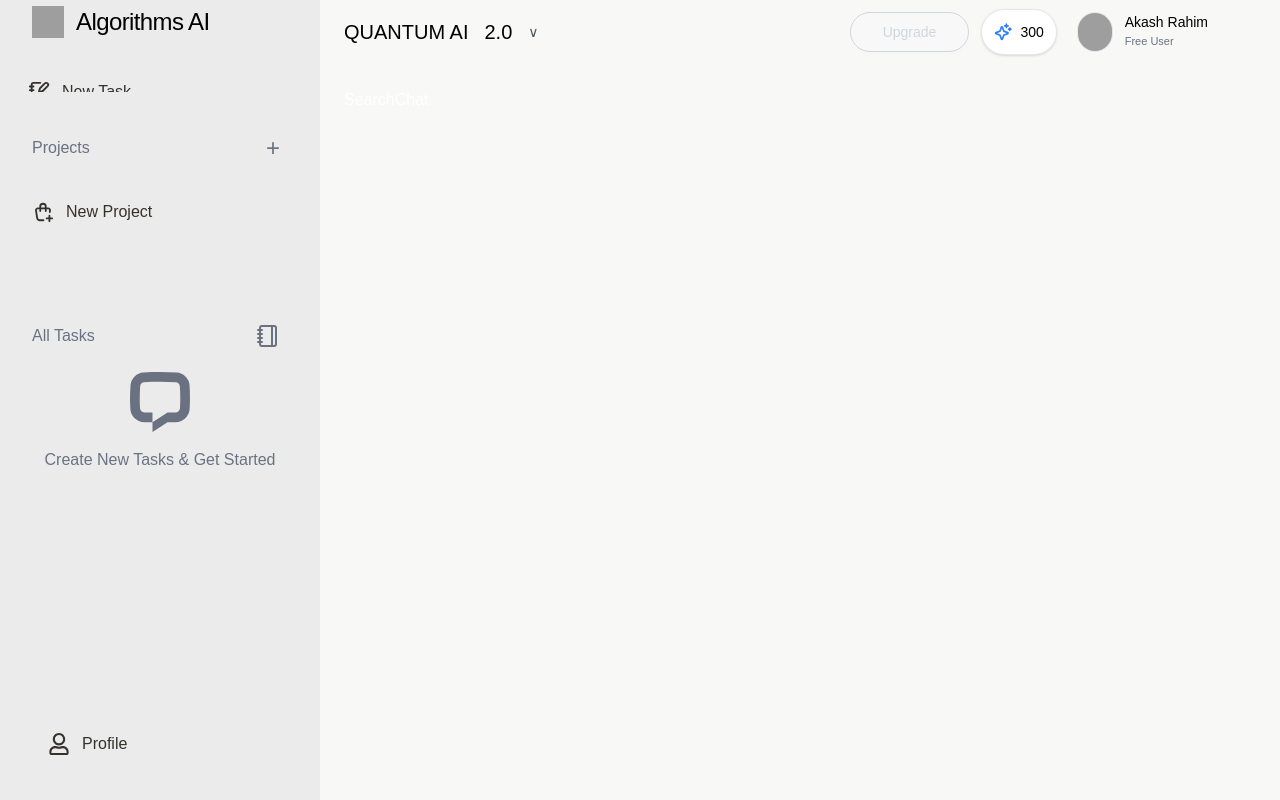
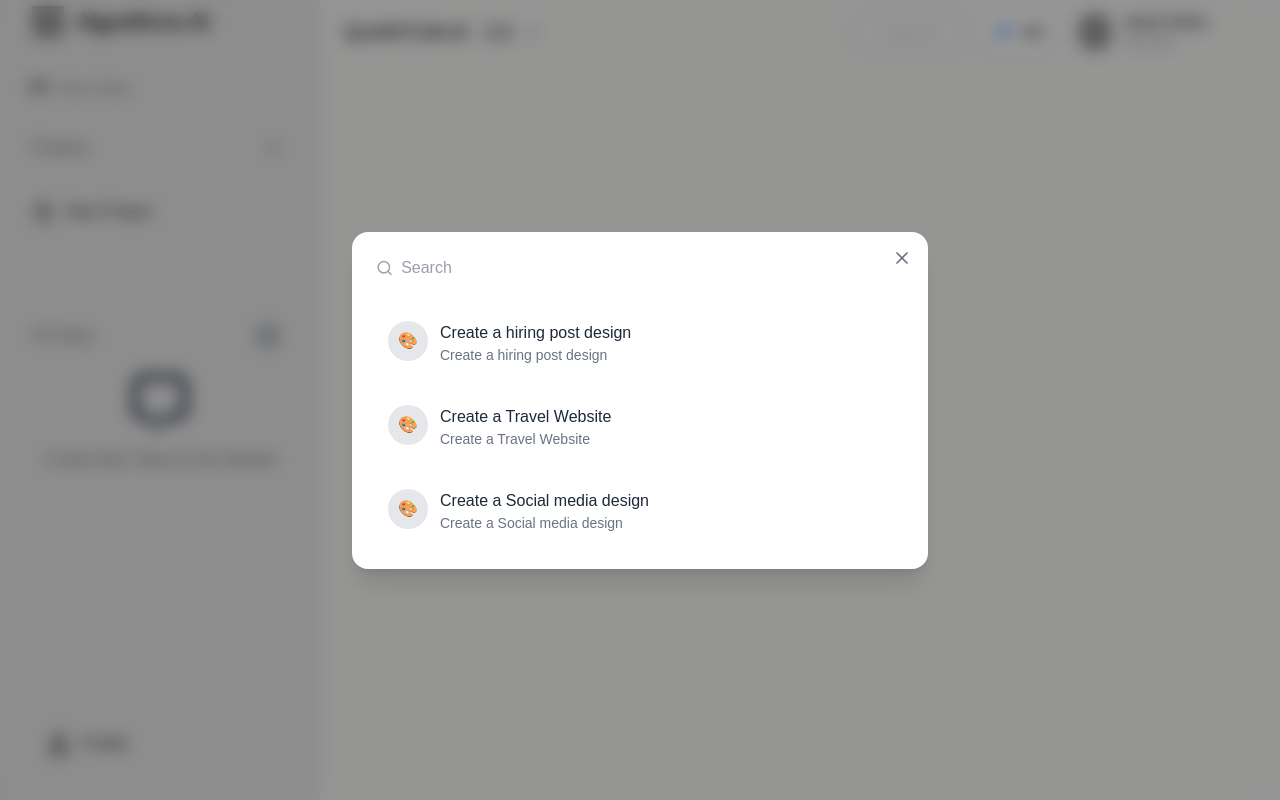
Before and after one commit to faioperation/kenneth_mckean-Frontend, a React (Vite) app: page /user/search in a window 1280 px wide. Built offline with nearby package versions, Linux system fonts and the light colour scheme; grey boxes are pictures that could not be loaded.

Commit message:
search chat section added

```diff
--- a/src/user/pages/User/UserPages/SearchChat.jsx
+++ b/src/user/pages/User/UserPages/SearchChat.jsx
@@ -1,7 +1,83 @@
-import React from 'react'
+import React, { useState } from "react";
+import { FiSearch, FiX } from "react-icons/fi";
+import { Link } from "react-router";
 
-export default function SearchChat() {
+export default function SearchChat({onClose}) {
+  const [query, setQuery] = useState("");
+
+  const items = [
+    {
+      title: "Create a hiring post design",
+      desc: "Create a hiring post design",
+    },
+    {
+      title: "Create a Travel Website",
+      desc: "Create a Travel Website",
+    },
+    {
+      title: "Create a Social media design",
+      desc: "Create a Social media design",
+    },
+  ];
+
+  const filteredItems = items.filter((item) =>
+    item.title.toLowerCase().includes(query.toLowerCase())
+  );
+
+
+
   return (
-    <div>SearchChat</div>
-  )
+    <div className="fixed inset-0 z-50 flex items-center justify-center bg-black/40 backdrop-blur-sm px-4">
+
+      <div className="w-full max-w-xl bg-white rounded-2xl shadow-xl p-6 relative">
+
+        {/* Close Button */}
+        <Link to="/user/newtask">
+        <button
+          onClick={onClose}
+          className="absolute cursor-pointer top-4 right-4 text-gray-500 hover:text-black"
+        >
+          <FiX size={20} />
+        </button></Link>
+
+        {/* Search Input */}
+        <div className="flex items-center border-b pb-3 mb-4">
+          <FiSearch className="text-gray-400 mr-2" size={18} />
+          <input
+            type="text"
+            placeholder="Search"
+            value={query}
+            onChange={(e) => setQuery(e.target.value)}
+            className="w-full outline-none text-gray-700"
+          />
+        </div>
+
+        {/* Results */}
+        <div className="space-y-4 max-h-72 overflow-y-auto">
+          {filteredItems.length > 0 ? (
+            filteredItems.map((item, index) => (
+              <div
+                key={index}
+                className="flex items-start gap-3 p-3 rounded-lg hover:bg-gray-100 cursor-pointer transition"
+              >
+                <div className="w-10 h-10 bg-gray-200 rounded-full flex items-center justify-center">
+                  🎨
+                </div>
+                <div>
+                  <h4 className="font-medium text-gray-800">
+                    {item.title}
+                  </h4>
+                  <p className="text-sm text-gray-500">{item.desc}</p>
+                </div>
+              </div>
+            ))
+          ) : (
+            <p className="text-sm text-gray-400 text-center">
+              No results found
+            </p>
+          )}
+        </div>
+      </div>
+    </div>
+  );
 }
```
